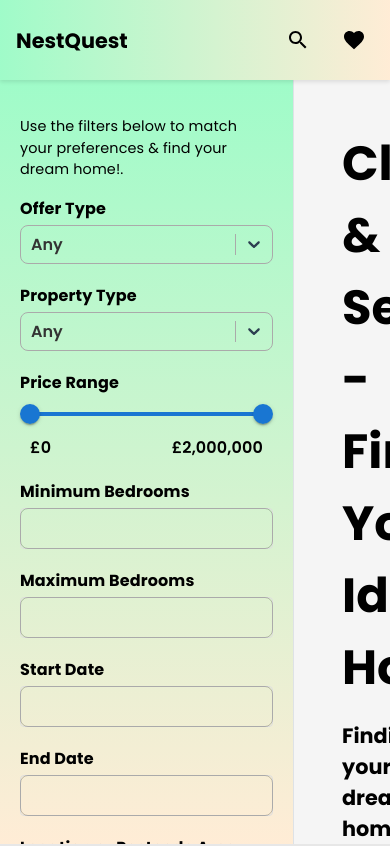
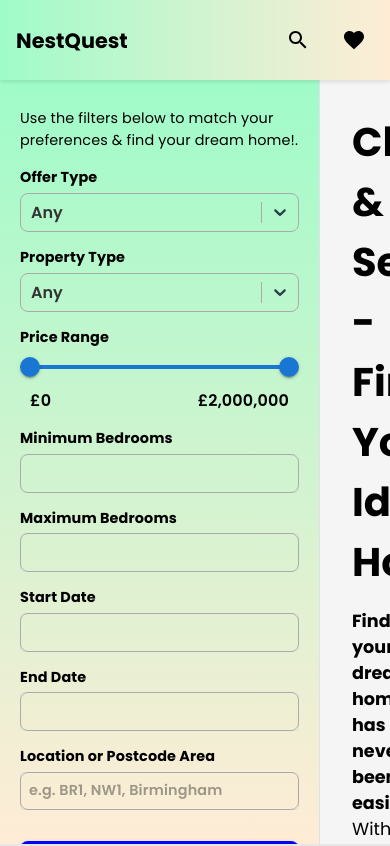
Before and after one commit to ParamaHerath/Estate-Agent-WebApp, a React (Vite) app: page /search in a window 390 px wide. Shown: the top 846 px of the page. Built offline with nearby package versions, Linux system fonts and the light colour scheme.

Commit message:
Made Search Page responsive for Tablets

```diff
--- a/src/components/SearchForm.module.css
+++ b/src/components/SearchForm.module.css
@@ -64,3 +64,32 @@
   width: 100% !important;
   display: block;
 }
+
+/* Tablet */
+@media (max-width: 1024px) {
+  .form {
+    margin-top: 0.5rem;
+  }
+
+  .formGroup {
+    margin-bottom: 15px;
+  }
+
+  .formRow {
+    gap: 15px;
+    margin-bottom: 15px;
+  }
+
+  /* Adjust input sizes for better fit */
+  .formGroup input,
+  .formGroup select,
+  :global(.MuiTextField-root) {
+    font-size: 0.9rem !important;
+  }
+
+  /* Adjust label sizes */
+  .formGroup label,
+  :global(.MuiFormLabel-root) {
+    font-size: 0.9rem !important;
+  }
+}
--- a/src/index.css
+++ b/src/index.css
@@ -37,3 +37,10 @@ button {
 ::-webkit-scrollbar-thumb:hover {
   background: #7e7e7e;
 }
+
+/* Mobile */
+@media (max-width: 768px) {
+  ::-webkit-scrollbar {
+    height: 6px;
+  }
+}
--- a/src/pages/Search.module.css
+++ b/src/pages/Search.module.css
@@ -5,14 +5,12 @@
 
 .layout {
   display: flex;
-  /* gap: 2rem; */
   height: calc(100vh - 5rem);
 }
 
 .sidebar {
   width: 25rem;
   padding: 20px;
-  /* background-color: #faf9f8; */
   background-image: linear-gradient(180deg,rgba(119, 250, 178, 0.7), rgba(255, 228, 196, 0.7));
   border-right: 1px solid #dee2e6;
   overflow-y: auto;
@@ -48,7 +46,6 @@
 .resultsSection {
   flex: 1;
   overflow-y: auto;
-  /* border: 1px solid red; */
 }
 
 .propertyGrid {
@@ -63,3 +60,34 @@
   font-size: 1.2rem;
   margin-top: 40px;
 }
+
+/* Tablet */
+@media (max-width: 1024px) {
+  .sidebar {
+    width: 20rem;
+  }
+
+  .mainContent {
+    max-width: calc(100% - 20rem);
+    padding: 2rem;
+  }
+
+  .headerSection h1 {
+    font-size: 2.5rem;
+  }
+
+  .headerSection p {
+    font-size: 1.1rem;
+  }
+
+  .propertyGrid {
+    grid-template-columns: 1fr;
+    gap: 25px;
+  }
+
+  /* Make cards take full width but maintain max-width for larger screens */
+  .propertyGrid > * {
+    max-width: 100%;
+    margin: 0 auto;
+  }
+}
```
